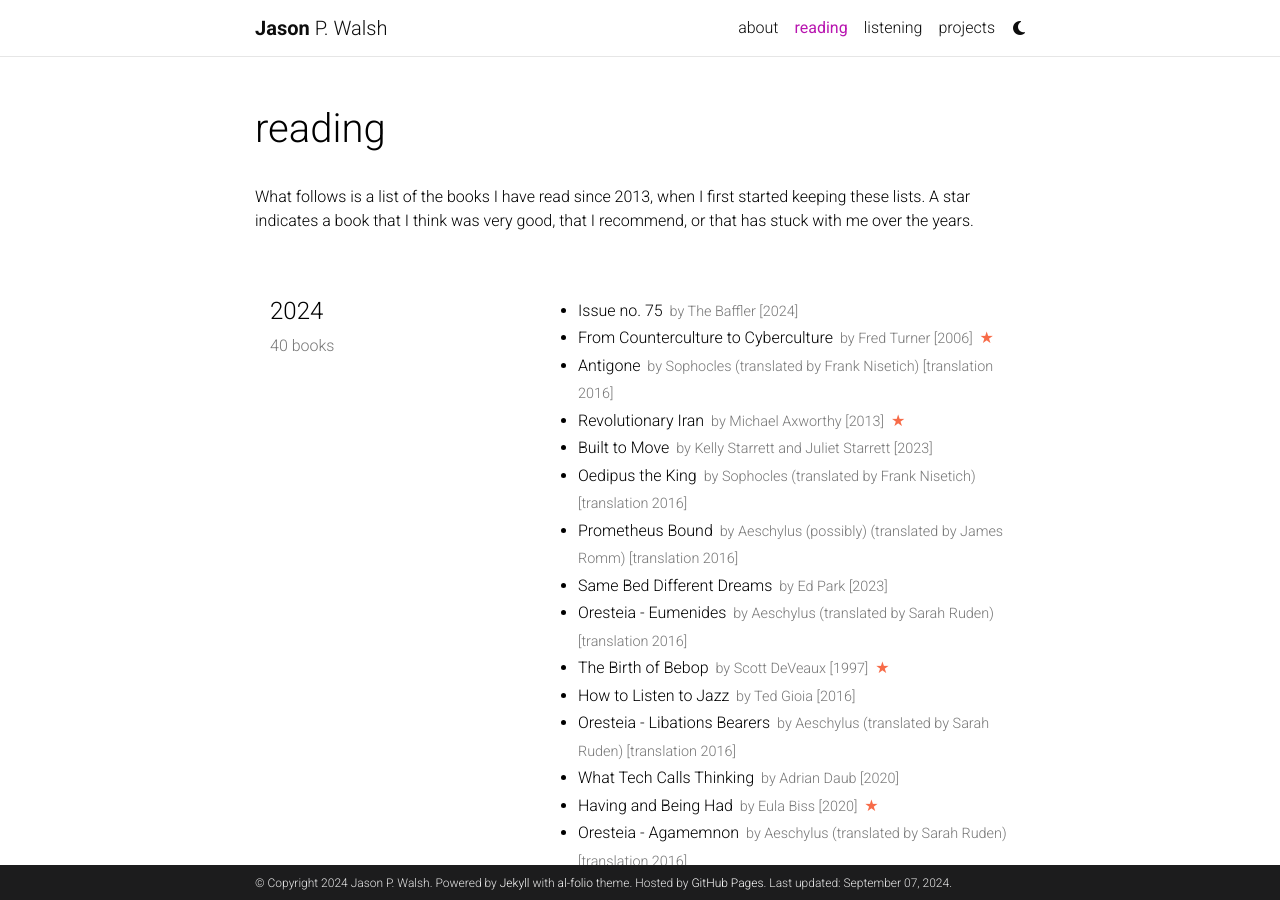
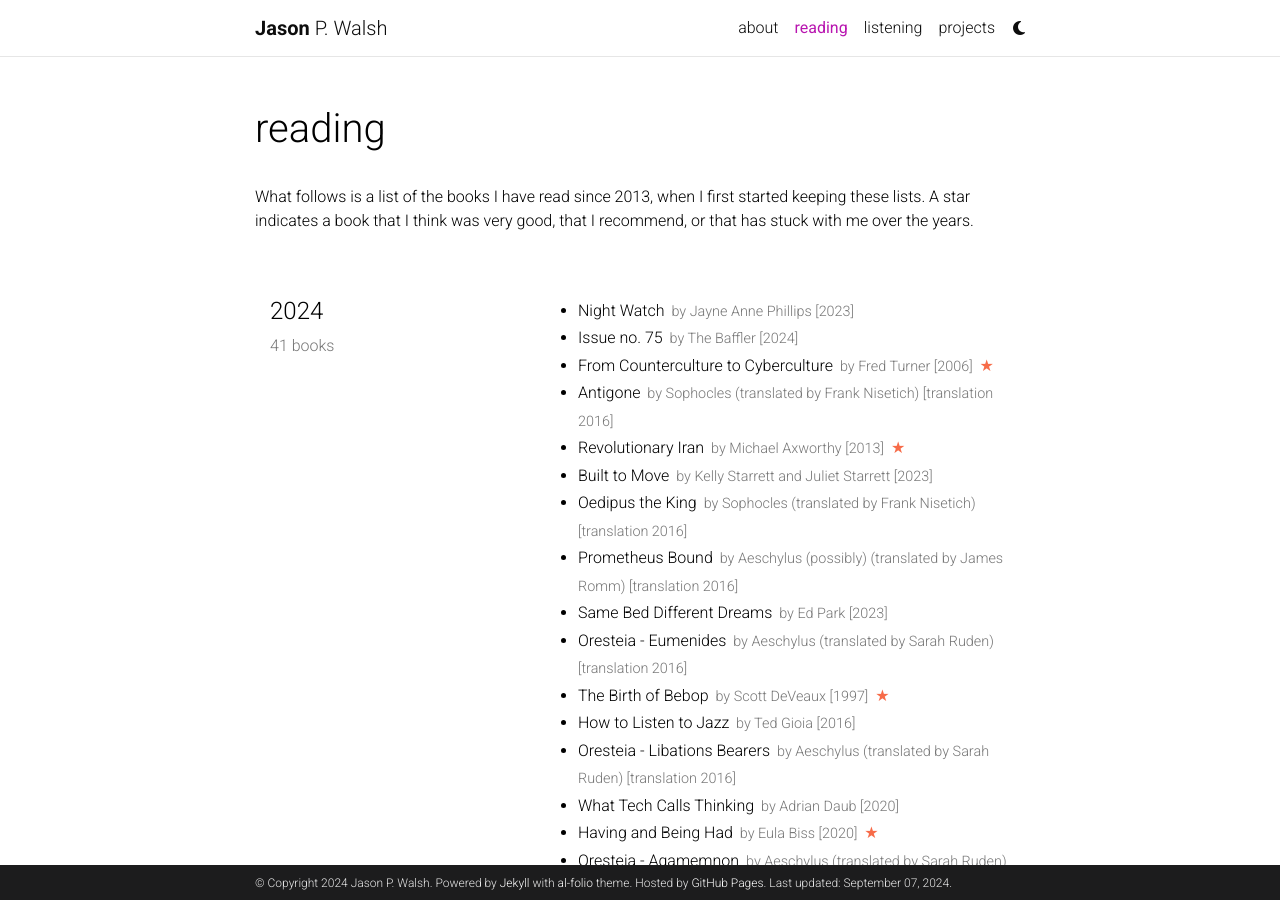
Before and after one commit to jwals23/jwals23.github.io, a Jekyll site: the page built from _pages/reading.md, in a window 1280 px wide and 900 px high. Built offline with Jekyll 4.4.1, drawn with Linux system fonts in a browser that asks for light colours; comment, search, counter and statistics services are not loaded; a style sheet for code colours, icons or effects is not loaded.

Commit message:
Update reading.yml

```diff
--- a/_data/reading.yml
+++ b/_data/reading.yml
@@ -1,6 +1,10 @@
 list:
   - year: "2024"
     books:
+      - title: Night Watch
+        author: Jayne Anne Phillips
+        year: 2023
+
       - title: Issue no. 75
         author: The Baffler
         year: 2024
```
